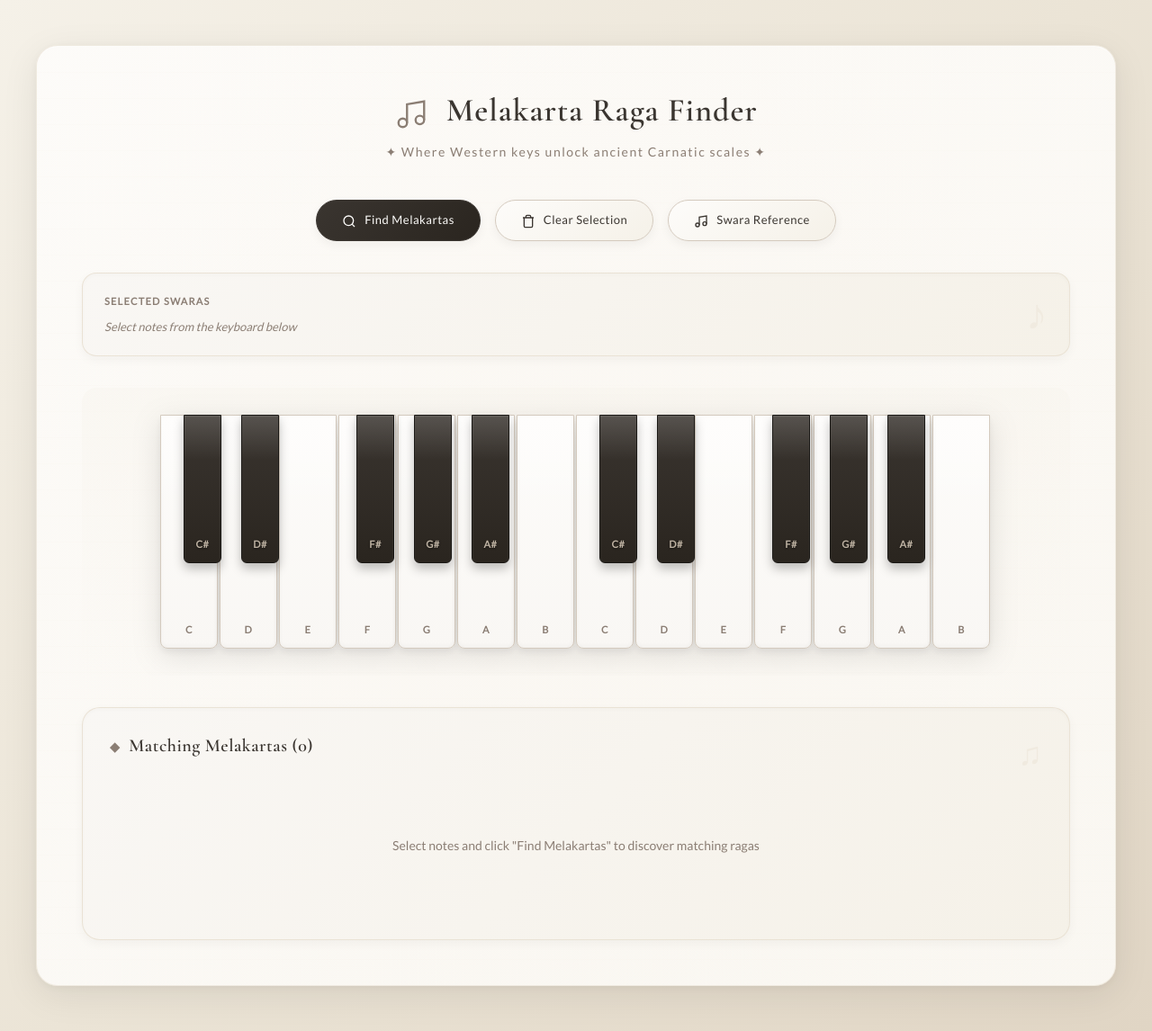
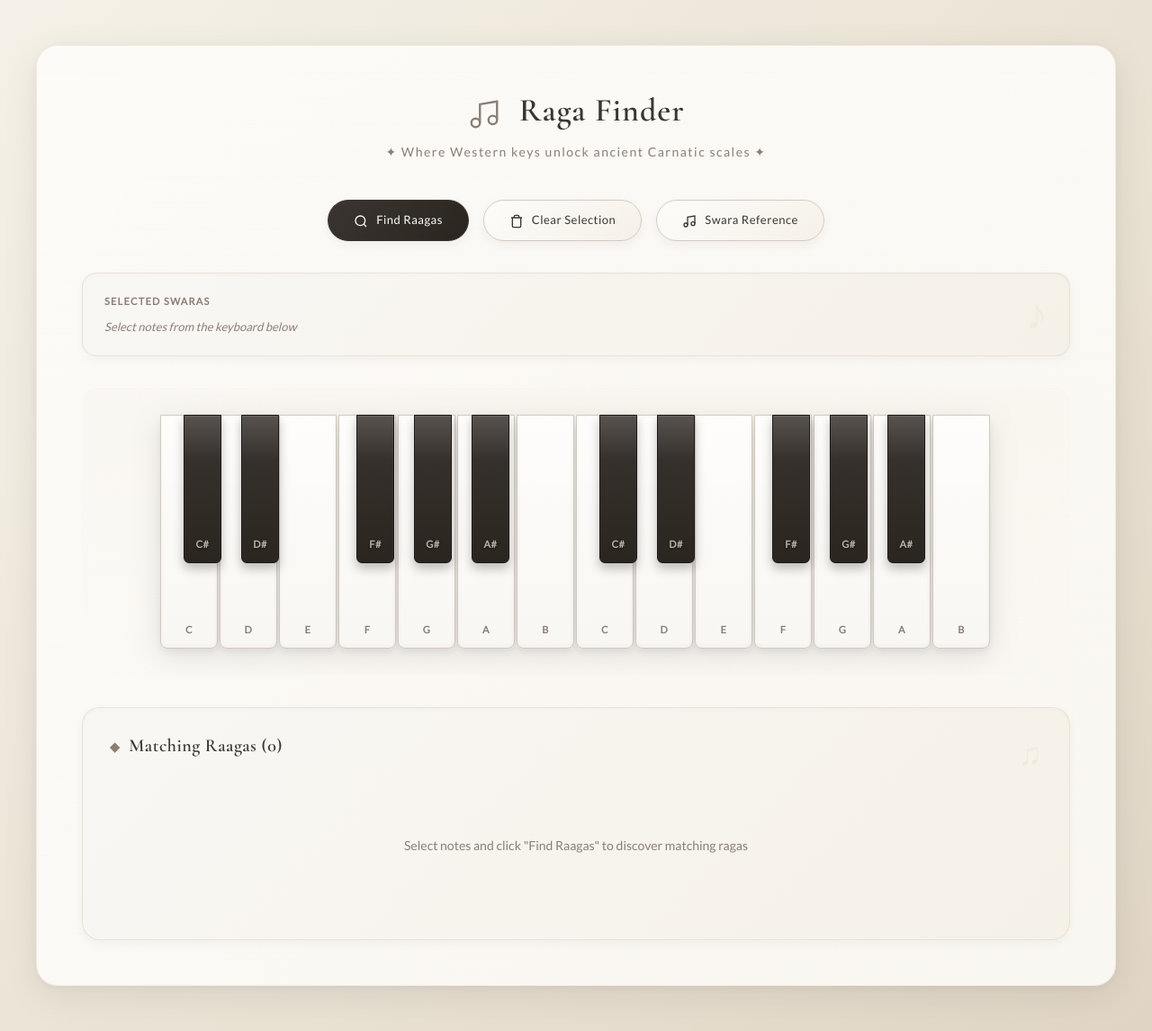
Before and after one commit to sachi-200/Music-Project, a Flask app: page /keyboard in a window 1280 px wide. Shown: the whole page at 90% size. Run offline with Flask 3, Linux system fonts and the light colour scheme.

Commit message:
Update keyboard.html

```diff
--- a/templates/keyboard.html
+++ b/templates/keyboard.html
@@ -659,7 +659,13 @@
 </style>
 </head>
 <body>
-
+<!-- <a href="/" class="home-btn">
+  <svg viewBox="0 0 24 24" fill="none" stroke="currentColor" stroke-width="2">
+    <path d="m3 9 9-7 9 7v11a2 2 0 0 1-2 2H5a2 2 0 0 1-2-2z"></path>
+    <polyline points="9 22 9 12 15 12 15 22"></polyline>
+  </svg>
+  <span>Back to home</span>
+</a> -->
 <div class="container">
   <h1>
     <svg width="38" height="38" viewBox="0 0 24 24" fill="none" stroke="#8b7e74" stroke-width="1.5" style="vertical-align: middle; margin-right: 10px;">
@@ -667,7 +673,7 @@
       <circle cx="6" cy="18" r="3"></circle>
       <circle cx="18" cy="16" r="3"></circle>
     </svg>
-    Melakarta Raga Finder
+    Raga Finder
   </h1>
   <p class="subtitle">✦ Where Western keys unlock ancient Carnatic scales ✦</p>
 
@@ -677,7 +683,7 @@
         <circle cx="11" cy="11" r="8"></circle>
         <path d="m21 21-4.35-4.35"></path>
       </svg>
-      Find Melakartas
+      Find Raagas
     </button>
     <button class="btn btn-secondary" onclick="clearSwaras()">
       <svg width="16" height="16" viewBox="0 0 24 24" fill="none" stroke="currentColor" stroke-width="2" style="vertical-align: middle; margin-right: 6px;">
@@ -709,9 +715,9 @@
   </div>
 
   <div class="results" id="results">
-    <h2>Matching Melakartas (<span id="match-count">0</span>)</h2>
+    <h2>Matching Raagas (<span id="match-count">0</span>)</h2>
     <div id="results-content" class="no-results">
-      Select notes and click "Find Melakartas" to discover matching ragas
+      Select notes and click "Find Raagas" to discover matching ragas
     </div>
   </div>
 </div>
@@ -875,7 +881,7 @@ function clearSwaras() {
   playedSwaras.clear();
   updateSwaraDisplay();
   document.getElementById('results-content').innerHTML =
-    '<div class="no-results">Select notes and click "Find Melakartas" to discover matching ragas</div>';
+    '<div class="no-results">Select notes and click "Find Raagas" to discover matching ragas</div>';
   document.getElementById('match-count').textContent = '0';
 }
 
@@ -898,7 +904,7 @@ async function findMelakartas() {
   }
 
   const resultsContent = document.getElementById('results-content');
-  resultsContent.innerHTML = '<div class="loading">Searching for matching Melakartas...</div>';
+  resultsContent.innerHTML = '<div class="loading">Searching for matching Raagas...</div>';
 
   try {
     const swaraOptions = [];
@@ -935,7 +941,7 @@ async function findMelakartas() {
 
     if (data.matches.length === 0) {
       resultsContent.innerHTML =
-        '<div class="no-results">No matching Melakartas found for the selected notes.<br>Try a different combination.</div>';
+        '<div class="no-results">No matching Raagas found for the selected notes.<br>Try a different combination.</div>';
       return;
     }
 
```
